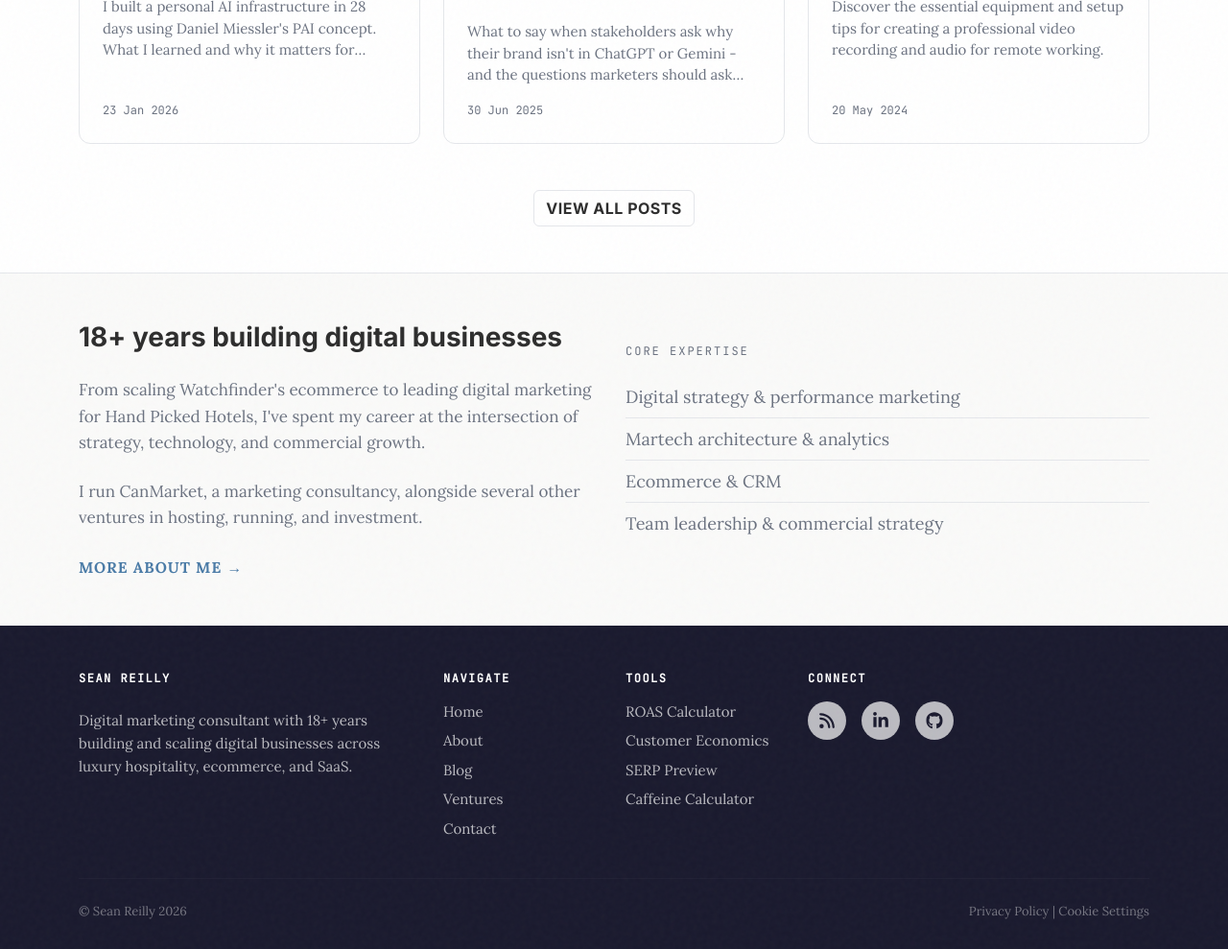
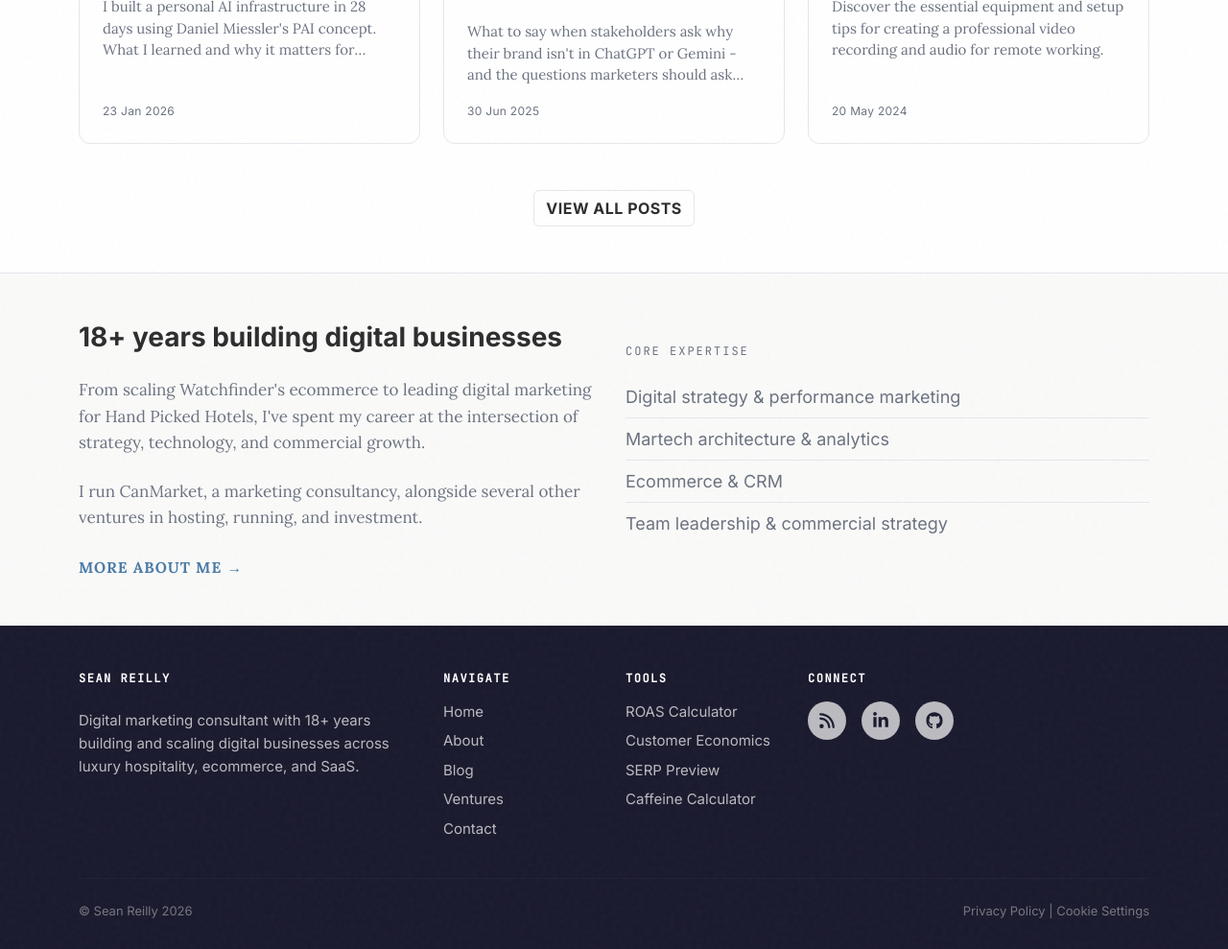
Before and after one commit to seanreillyesq/seanreillyesq.github.io, a Jekyll site: the page built from index.html, in a window 1280 px wide and 1400 px high, scrolled down 962 px. Shown: the part 408-1397 px from the top of the window at 96% size. Built offline with Jekyll 4.4.1, drawn with Linux system fonts in a browser that asks for light colours.

Commit message:
Fix font inconsistency: move UI/metadata elements from Lora to Inter
Post dates, captions, footer, timeline items, and about list were
inheriting body serif (Lora) instead of using the sans-serif UI font
(Inter). Also load Inter 400 weight to prevent fallback on default-
weight elements. Convention is now: Lora for editorial content, Inter
for UI elements, JetBrains Mono for code/labels.

```diff
--- a/_includes/head.html
+++ b/_includes/head.html
@@ -115,7 +115,7 @@
     <!-- Fonts -->
     <link rel="preconnect" href="https://fonts.googleapis.com">
     <link rel="preconnect" href="https://fonts.gstatic.com" crossorigin>
-    <link href="https://fonts.googleapis.com/css2?family=Inter:wght@500;700;800&family=JetBrains+Mono:wght@400&family=Lora:ital,wght@0,400;0,700;1,400;1,700&display=swap" rel="stylesheet">
+    <link href="https://fonts.googleapis.com/css2?family=Inter:wght@400;500;700;800&family=JetBrains+Mono:wght@400&family=Lora:ital,wght@0,400;0,700;1,400;1,700&display=swap" rel="stylesheet">
 
     <!-- CookieConsent JS (self-hosted to avoid ad-blocker filter lists) -->
     <script defer src="/js/cc.js"></script>
--- a/css/theme.css
+++ b/css/theme.css
@@ -281,10 +281,10 @@ img::-moz-selection {
     display: block;
 }
 .intro-header .post-heading .meta {
-    font-family: 'Lora', 'Times New Roman', serif;
-    font-style: italic;
+    font-family: 'Inter', sans-serif;
     font-weight: 400;
-    font-size: 1.125rem;
+    font-size: 0.9375rem;
+    letter-spacing: 0.3px;
     line-height: 1.1;
     display: block;
     color: inherit;
@@ -359,10 +359,11 @@ article :not(pre) > code {
 }
 .post-preview > .post-meta {
     color: var(--color-text-muted);
-    font-size: 0.9375rem;
-    font-style: italic;
+    font-size: 0.875rem;
     margin-top: 0;
-    font-family: 'Lora', serif;
+    font-family: 'Inter', sans-serif;
+    font-weight: 400;
+    letter-spacing: 0.3px;
 }
 @media (min-width: 768px) {
     .post-preview > a > .post-title {
@@ -402,9 +403,10 @@ article :not(pre) > code {
 /* Caption */
 .caption {
     text-align: center;
-    font-size: 0.875rem;
+    font-family: 'Inter', sans-serif;
+    font-size: 0.8125rem;
+    font-weight: 400;
     padding: 0.5rem;
-    font-style: italic;
     margin: 0;
     display: block;
     color: var(--color-text-muted);
@@ -635,6 +637,10 @@ hr.small {
 }
 .hp-card-date {
     margin-top: auto;
+    font-family: 'Inter', sans-serif;
+    font-weight: 400;
+    font-size: 0.8125rem;
+    letter-spacing: 0.3px;
 }
 
 /* About teaser (homepage) */
@@ -651,6 +657,8 @@ hr.small {
     padding: 0.5rem 0;
     border-bottom: 1px solid var(--color-border);
     color: var(--color-text-muted);
+    font-family: 'Inter', sans-serif;
+    font-weight: 400;
 }
 .hp-about-list li:last-child {
     border-bottom: none;
@@ -765,7 +773,9 @@ hr.small {
 .timeline-item li {
     padding: 0.25rem 0;
     color: var(--color-text-muted);
-    font-size: 0.9375rem;
+    font-family: 'Inter', sans-serif;
+    font-size: 0.875rem;
+    font-weight: 400;
 }
 
 /* ---- Venture Cards ---- */
@@ -829,7 +839,9 @@ hr.small {
     background-color: var(--color-surface-dark);
     color: rgba(255, 255, 255, 0.7);
     padding: 3rem 0 2rem;
+    font-family: 'Inter', sans-serif;
     font-size: 0.9375rem;
+    font-weight: 400;
 }
 .site-footer-enhanced a {
     color: rgba(255, 255, 255, 0.7);
```
